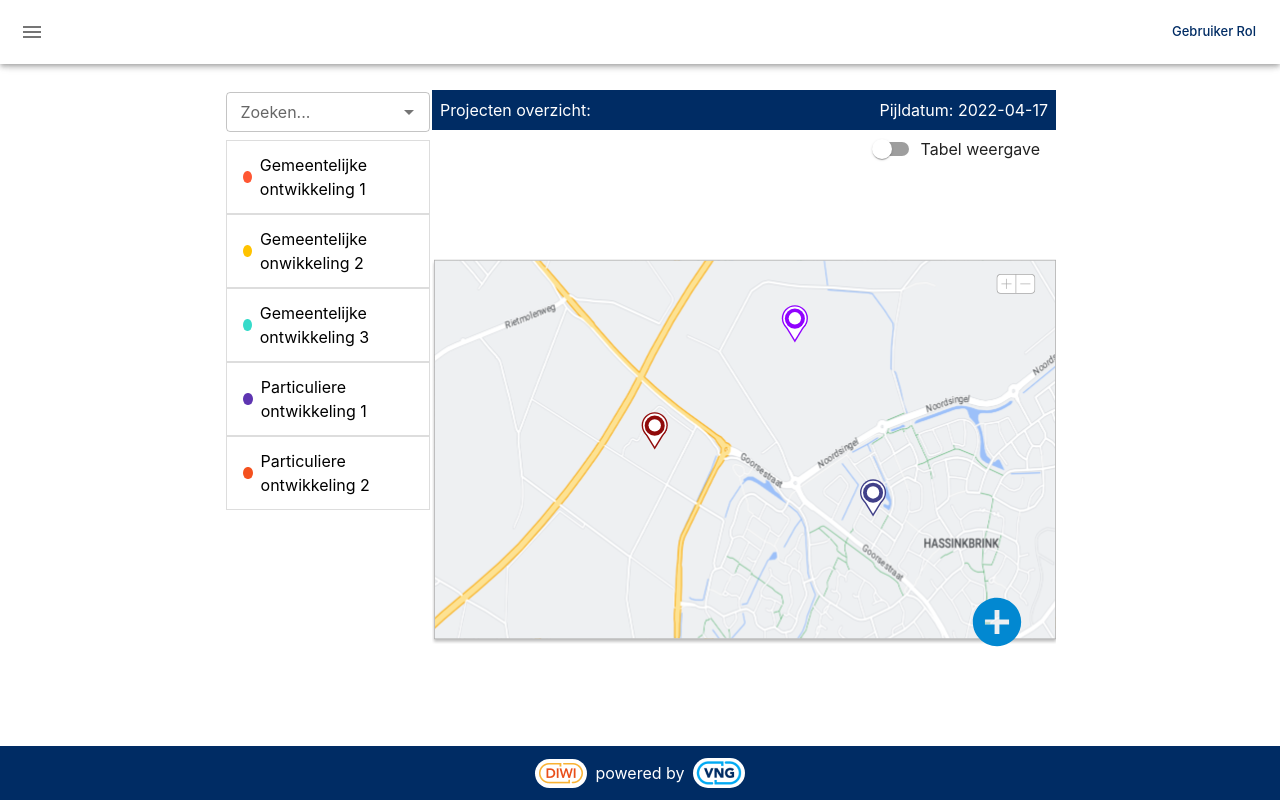
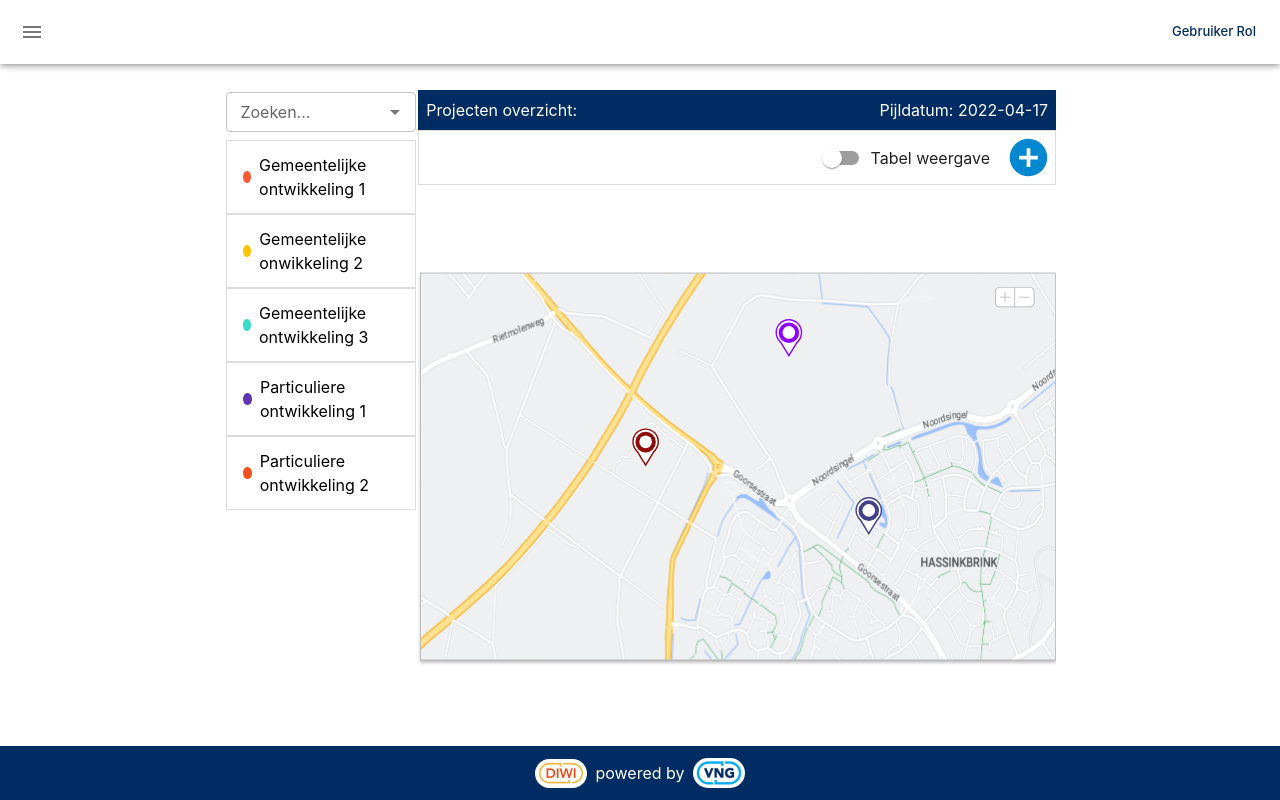
Before and after one commit to VNG-Realisatie/DIWI, a React (Create React App) app in the folder frontend/: page / in a window 1280 px wide. Built offline with nearby package versions, Linux system fonts and the light colour scheme.

Commit message:
Update plus icon place and fix layout for map

```diff
--- a/frontend/src/components/ProjectWithHouseBlock.tsx
+++ b/frontend/src/components/ProjectWithHouseBlock.tsx
@@ -18,7 +18,7 @@ export const ProjectsWithHouseBlock = (props: any) => {
 
     const { id } = useContext(ProjectContext);
     return (
-        <Stack border="solid 2px #ddd" my={1} p={1}>
+        <Stack  my={1} p={1} mb={10}>
             <Stack>
                 {/* List project properties */}
                 <Grid container my={2}>
--- a/frontend/src/pages/ProjectDetail.tsx
+++ b/frontend/src/pages/ProjectDetail.tsx
@@ -22,6 +22,8 @@ export const ProjectDetail = () => {
             direction="column"
             justifyContent="space-between"
             position="relative"
+            border="solid 1px #ddd"
+            mb={10}
         >
             <Stack
                 direction="row"
@@ -59,7 +61,7 @@ export const ProjectDetail = () => {
             >
                 <Typography variant="h5">{selectedProject?.name}</Typography>
             </Stack>
-            <Stack direction="row" justifyContent="flex-end">
+            <Stack direction="row" justifyContent="flex-end" border="solid 1px #ddd" p={0.5}>
                 <Button onClick={() => setSelectedType("map")}>Kaart</Button>
                 <Button onClick={() => setSelectedType("characteristics")}>
                     Eigenschappen
@@ -67,20 +69,26 @@ export const ProjectDetail = () => {
                 <Button onClick={() => setSelectedType("timeline")}>
                     Tijdlijn
                 </Button>
+                <Box
+                sx={{ cursor: "pointer" }}
+                onClick={() => navigate(Paths.projectAdd.path)}
+            >
+                <AddCircleIcon color="info" sx={{ fontSize: "45px" }} />
+            </Box>
             </Stack>
             {selectedType === "map" && (
                 <Stack
                     direction="row"
-                    alignItems="flex-start"
+                    alignItems="center"
                     justifyContent="space-between"
                 >
-                    <Stack overflow="auto" height="63vh">
+                    <Stack overflow="auto" height="70vh" >
                         {<Details project={selectedProject} />}
                     </Stack>
                     <Map style={{ width: "100%" }} />
                 </Stack>
             )}
-            {selectedType === "timeline" && <TimeLineImg />}
+            {selectedType === "timeline" && <TimeLineImg style={{ width: "100%"}}/>}
             {selectedType === "characteristics" && (
                 <ProjectsWithHouseBlock
                     project={selectedProject}
@@ -94,15 +102,7 @@ export const ProjectDetail = () => {
                     }
                 />
             )}
-            <Box
-                position="absolute"
-                right="30px"
-                bottom="44px"
-                sx={{ cursor: "pointer" }}
-                onClick={() => navigate(Paths.projectAdd.path)}
-            >
-                <AddCircleIcon color="info" sx={{ fontSize: "58px" }} />
-            </Box>
+
         </Stack>
     );
 };
--- a/frontend/src/pages/Projects.tsx
+++ b/frontend/src/pages/Projects.tsx
@@ -9,7 +9,6 @@ import {
 } from "@mui/material";
 import { ReactComponent as Map } from "../assets/temp/map.svg";
 import Search from "../components/Search";
-// import { projects } from "../api/dummyData";
 import { ProjectList } from "../components/ProjectList";
 import { useContext, useState } from "react";
 import { ProjectsTableView } from "../components/ProjectsTableView";
@@ -17,11 +16,11 @@ import ProjectContext from "../context/ProjectContext";
 import AddCircleIcon from "@mui/icons-material/AddCircle";
 import { useNavigate } from "react-router-dom";
 import * as Paths from "../Paths";
-import {  StaticDatePicker } from "@mui/x-date-pickers";
+import { StaticDatePicker } from "@mui/x-date-pickers";
 import dayjs from "dayjs";
 
 export const Projects = () => {
-    const { selectedProject,projects } = useContext(ProjectContext);
+    const { selectedProject, projects } = useContext(ProjectContext);
     const [tableview, setTableView] = useState(false);
     const handleTableSelect = (e: React.ChangeEvent<HTMLInputElement>) => {
         setTableView(e.target.checked);
@@ -31,23 +30,28 @@ export const Projects = () => {
     const handleClose = () => {
         setAnchorEl(null);
     };
-    const [selectedDate,setSelectedDate]=useState<any>()
+    const [selectedDate, setSelectedDate] = useState<any>();
     const open = Boolean(anchorEl);
     const id = open ? "simple-popover" : undefined;
     return (
         <Stack
             direction="row"
             justifyContent="space-between"
-            maxHeight="81vh"
-            position="relative"
         >
-            <Box width="25%" overflow="auto" p={0.3}>
-                <Search label="Zoeken..." searchList={projects.map(p=>p.project)} />
+            <Box  overflow="auto" p={0.3}>
+                <Search
+                    label="Zoeken..."
+                    searchList={projects.map((p) => p.project)}
+                />
                 <ProjectList
-                    projectList={selectedProject ? [selectedProject] : projects.map(p=>p.project)}
+                    projectList={
+                        selectedProject
+                            ? [selectedProject]
+                            : projects.map((p) => p.project)
+                    }
                 />
             </Box>
-            <Box width="75%">
+            <Stack direction="column">
                 <Stack
                     direction="row"
                     alignItems="center"
@@ -75,13 +79,13 @@ export const Projects = () => {
                             horizontal: "left",
                         }}
                     >
-                            <StaticDatePicker
-                                defaultValue={dayjs("2022-04-17")}
-                                onChange={(newValue)=>setSelectedDate(newValue)}
-                            />
+                        <StaticDatePicker
+                            defaultValue={dayjs("2022-04-17")}
+                            onChange={(newValue) => setSelectedDate(newValue)}
+                        />
                     </Popover>
                 </Stack>
-                <Stack direction="row" justifyContent="flex-end">
+                <Stack direction="row" justifyContent="flex-end" alignItems="center" border="solid 1px #ddd" p={0.5}>
                     <FormControl component="fieldset" variant="standard">
                         <FormControlLabel
                             control={
@@ -94,19 +98,15 @@ export const Projects = () => {
                             label="Tabel weergave "
                         />
                     </FormControl>
+                    <AddCircleIcon
+                        color="info"
+                        sx={{ fontSize: "45px", cursor: "pointer" }}
+                        onClick={() => navigate(Paths.projectAdd.path)}
+                    />
                 </Stack>
-                {!tableview && <Map style={{width:"100%"}}/>}
+                {!tableview && <Map style={{ width: "100%" }} />}
                 {tableview && <ProjectsTableView />}
-            </Box>
-            <Box
-                position="absolute"
-                right="30px"
-                bottom="80px"
-                sx={{ cursor: "pointer" }}
-                onClick={() => navigate(Paths.projectAdd.path)}
-            >
-                <AddCircleIcon color="info" sx={{ fontSize: "58px" }} />
-            </Box>
+            </Stack>
         </Stack>
     );
 };
```
